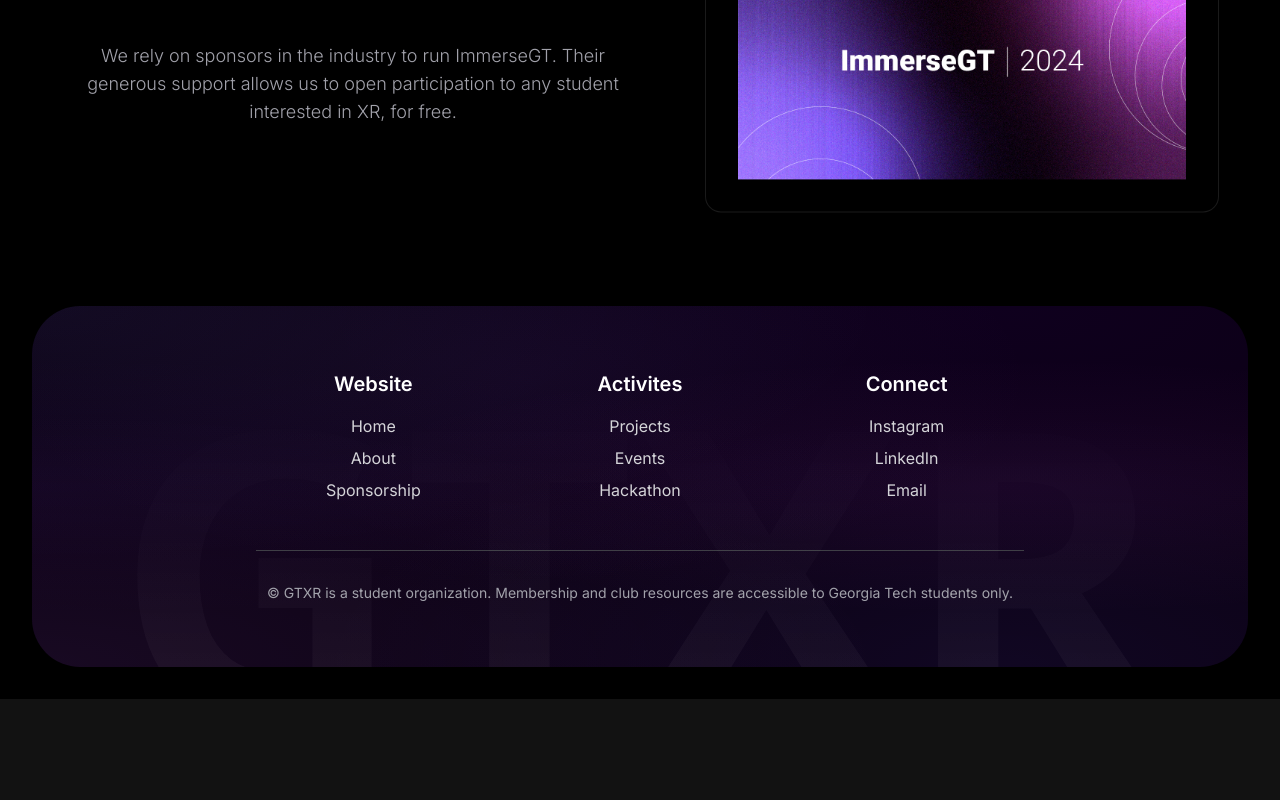
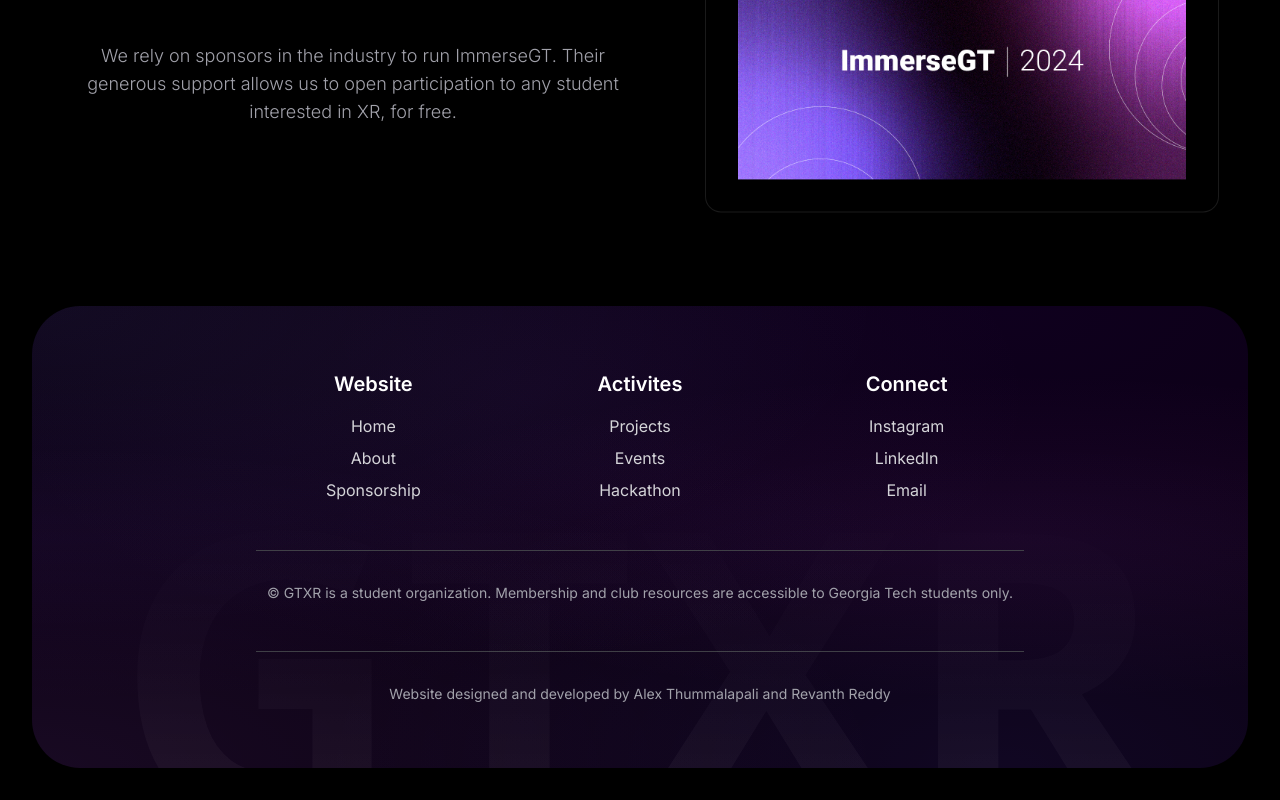
Before and after one commit to Revlord/gtxr, a Next.js app: page / in a window 1280 px wide. Shown: the part 3520-4320 px from the top of the page. Before the commit the page ends 4219 px from the top, so only its background shows below. Built offline with nearby package versions, Linux system fonts and the light colour scheme.

Commit message:
footer text change

```diff
--- a/components/HomepageFooter.tsx
+++ b/components/HomepageFooter.tsx
@@ -35,7 +35,9 @@
 
                 </div>
                 <p className="text-center text-zinc-400 mt-12 pt-8 border-t border-zinc-700 text-sm">&copy; GTXR is a student organization. Membership and club resources are accessible to Georgia Tech students only.</p>
-            </div>
+                <p className="text-center text-zinc-400 mt-12 pt-8 border-t border-zinc-700 text-sm">Website designed and developed by <Link href={'https://github.com/AlexT101'}>Alex Thummalapali </Link>and <Link href={'https://github.com/Revlord'}>Revanth Reddy</Link></p>
+                </div>
+
             <div className="left-0 right-0 font-sans text-center font-extrabold text-[400px] absolute -bottom-24 w-full leading-none pointer-events-none footer-gradient-text">GTXR</div>
             </footer>
     );
```
